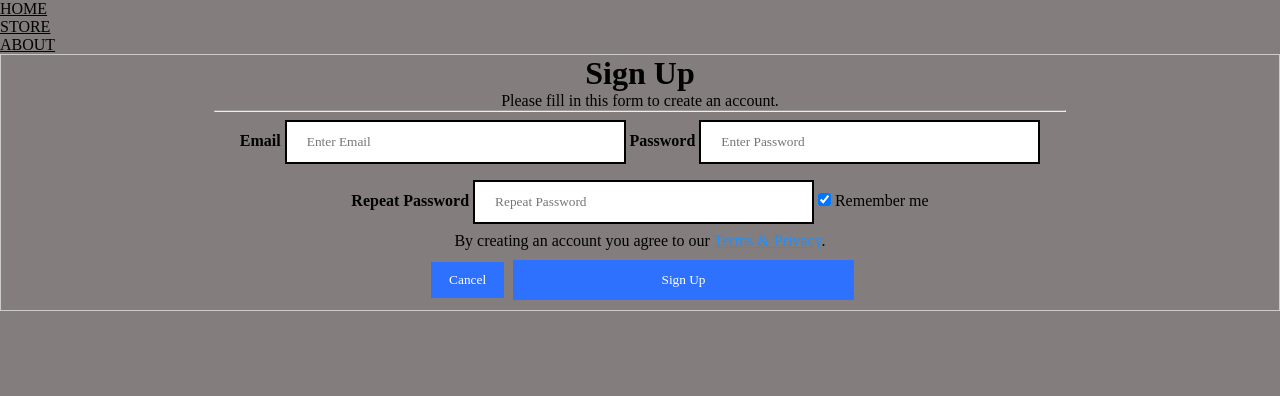
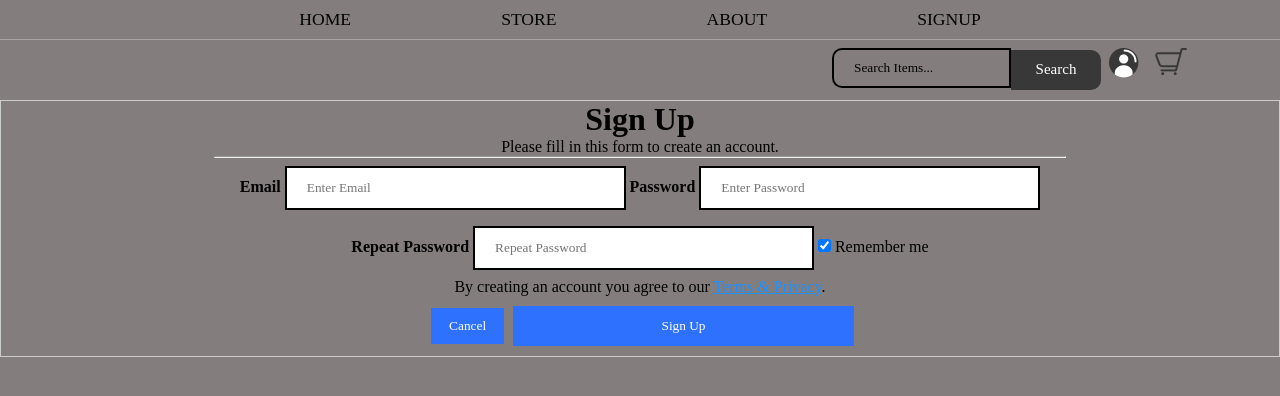
Before and after one commit to marquel08/StyleU-eCommerce, a website: page signup.html in a window 1280 px wide. Drawn offline with Linux system fonts and the light colour scheme.

Commit message:
Update signup.html

```diff
--- a/signup.html
+++ b/signup.html
@@ -7,11 +7,25 @@
 </head>
 
 <body>
-    <ul>
-        <li><a href="home.html">HOME</a></li>
-        <li><a href="store.html">STORE</a></li>
-        <li><a href="about.html">ABOUT</a></li>
-    </ul>
+    <nav class="nav main-nav">
+        <ul>
+            <li><a href="home.html">HOME</a></li>
+            <li><a href="store.html">STORE</a></li>
+            <li><a href="about.html">ABOUT</a></li>
+            <li><a href="signup.html">SIGNUP</a></li>
+        </ul>
+    </nav>
+    <nav class="navbar"></nav>
+    <div class="nav">
+        <div class="nav-items">
+            <div class="search">
+                <input type="text" class="search-box" placeholder="search items...">
+                <button class="search-btn">search</button>
+                <a href="/login.html"><img src="img/user.png" alt=""></a>
+                <a href="#"><img src="img/cart.png" alt=""></a>
+            </div>
+        </div>
+    </div>
 
     <form action="/store.html" style="border:1px solid #ccc">
         <div class="container">
```
